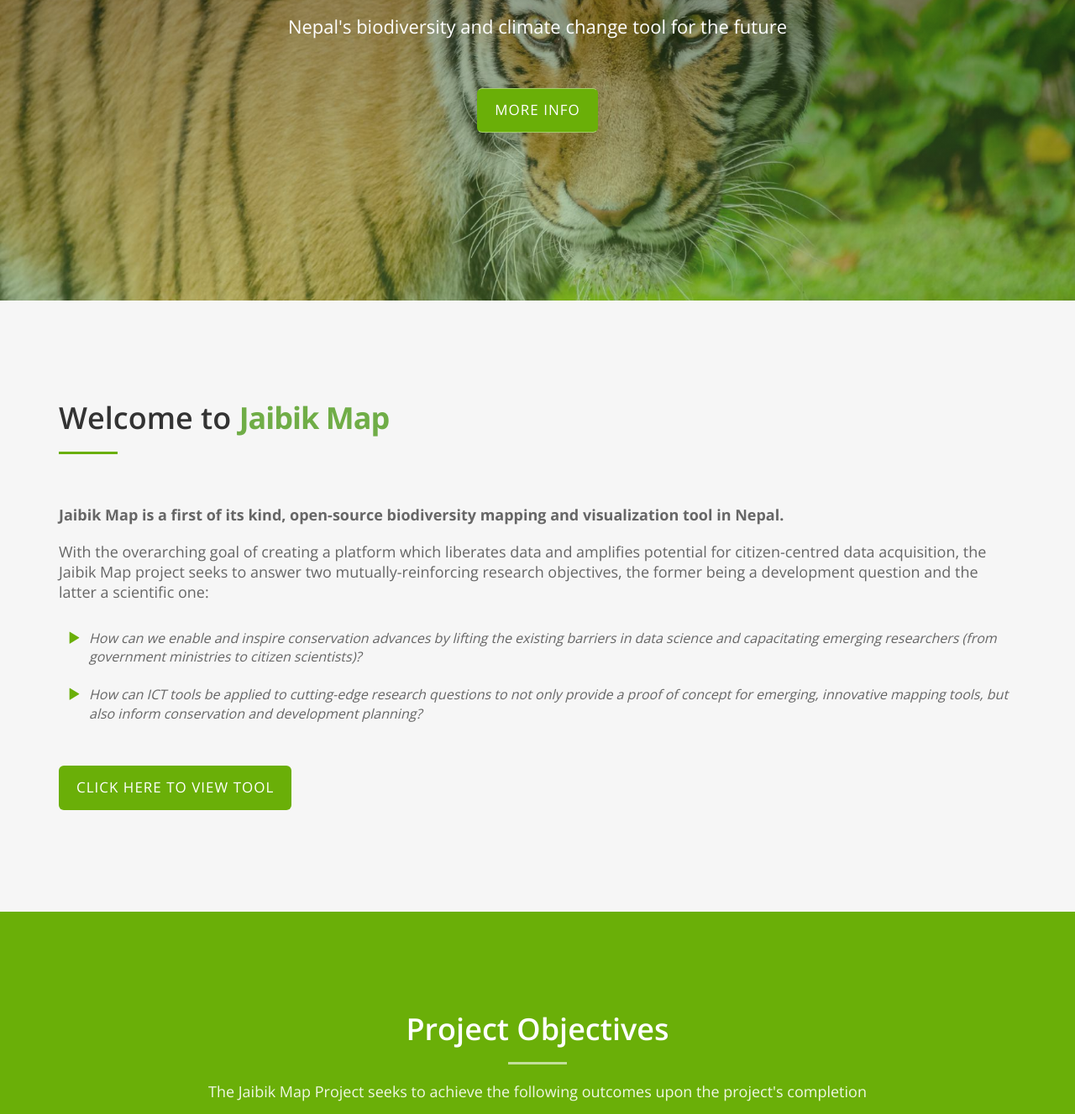
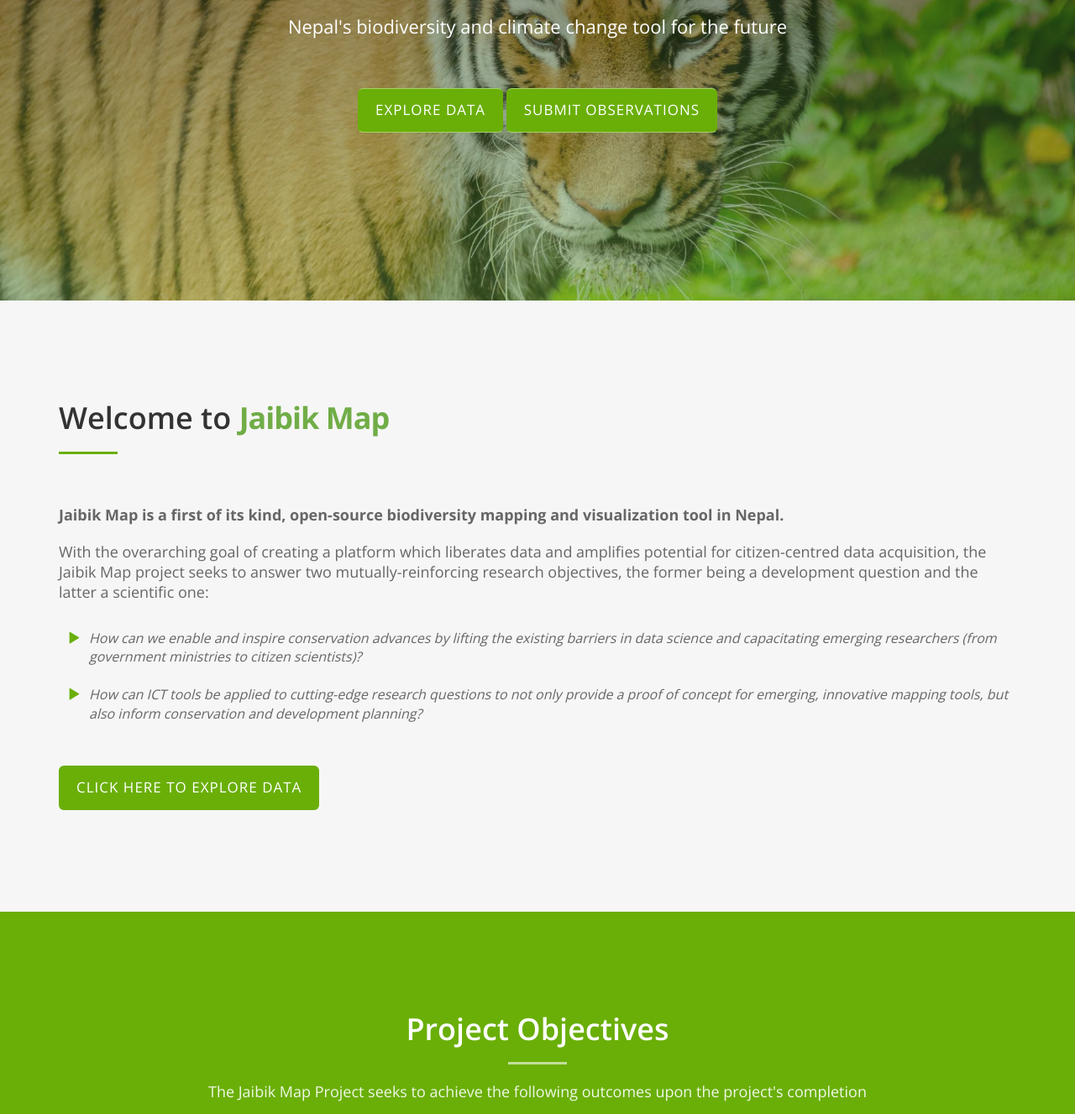
Before and after one commit to arkoblog/jaibikmap, a plain HTML site: page index.html in a window 1280 px wide. Shown: the part 393-1720 px from the top of the page at 84% size. Drawn offline with nearby package versions, Linux system fonts and the light colour scheme.

Commit message:
Added explore data and submit observations button, fixed firefox transparency bug.

```diff
--- a/css/style.css
+++ b/css/style.css
@@ -628,7 +628,7 @@
 				/*background-color: rgba(255, 255, 255,0.2);*/
 		}
 		.event-list > li {
-			background-color: rgba(255, 255, 255);
+			background-color: rgba(255, 255, 255,0.0);
 			position: relative;
 			display: block;
 			width: 100%;
@@ -717,9 +717,9 @@
 			display: block;
 			width: 40px;
 		}
-        .event-list > li > .social > ul {
-            border-left: 1px solid rgb(230, 230, 230);
-        }
+    .event-list > li > .social > ul {
+        border-left: 1px solid rgb(230, 230, 230);
+    }
 		.event-list > li > .social > ul > li {
 			display: block;
             padding: 0px;
--- a/index.html
+++ b/index.html
@@ -83,7 +83,11 @@
                             <p>Nepal's biodiversity and climate change tool for the future
                                 <br>
                             </p>
-                            <a href="#about" class="btn btn-custom btn-lg page-scroll">More Info</a> </div>
+                            <!-- <a href="#about" class="btn btn-custom btn-lg page-scroll">More Info</a> -->
+                            <a href="#" class="btn btn-custom btn-lg page-scroll">Explore Data</a>
+                            <a href="#" class="btn btn-custom btn-lg page-scroll">Submit Observations</a>
+
+                          </div>
                     </div>
                 </div>
             </div>
@@ -109,7 +113,7 @@
                                     <li>How can ICT tools be applied to cutting-edge research questions to not only provide a proof of concept for emerging, innovative mapping tools, but also inform conservation and development planning?</li>
                                 </ul>
 
-                                <a href="#" class="btn btn-custom btn-lg page-scroll">Click here to view tool</a> </div>
+                                <a href="#" class="btn btn-custom btn-lg page-scroll">Click here to explore data</a> </div>
                         </div>
 
                     </div>
```
